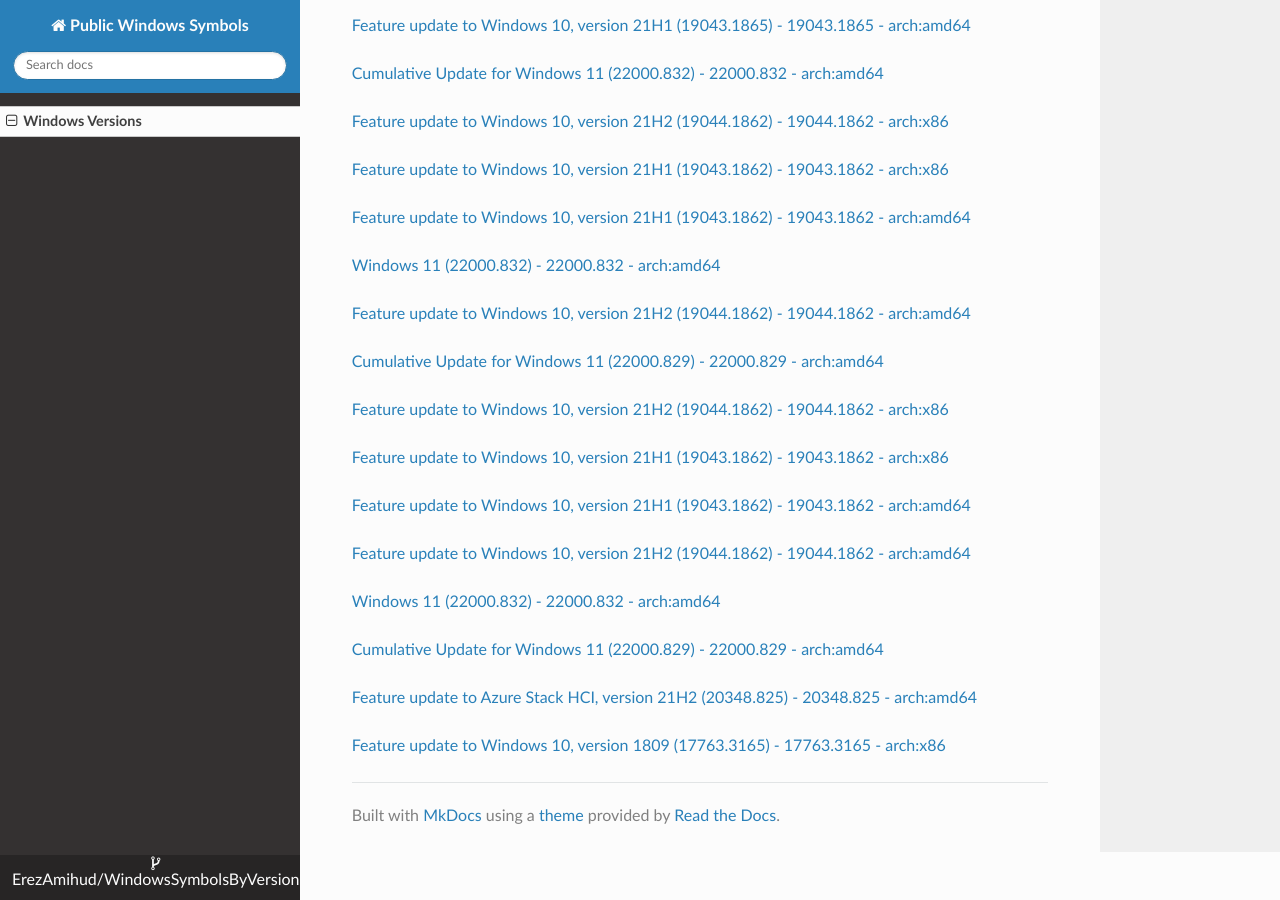
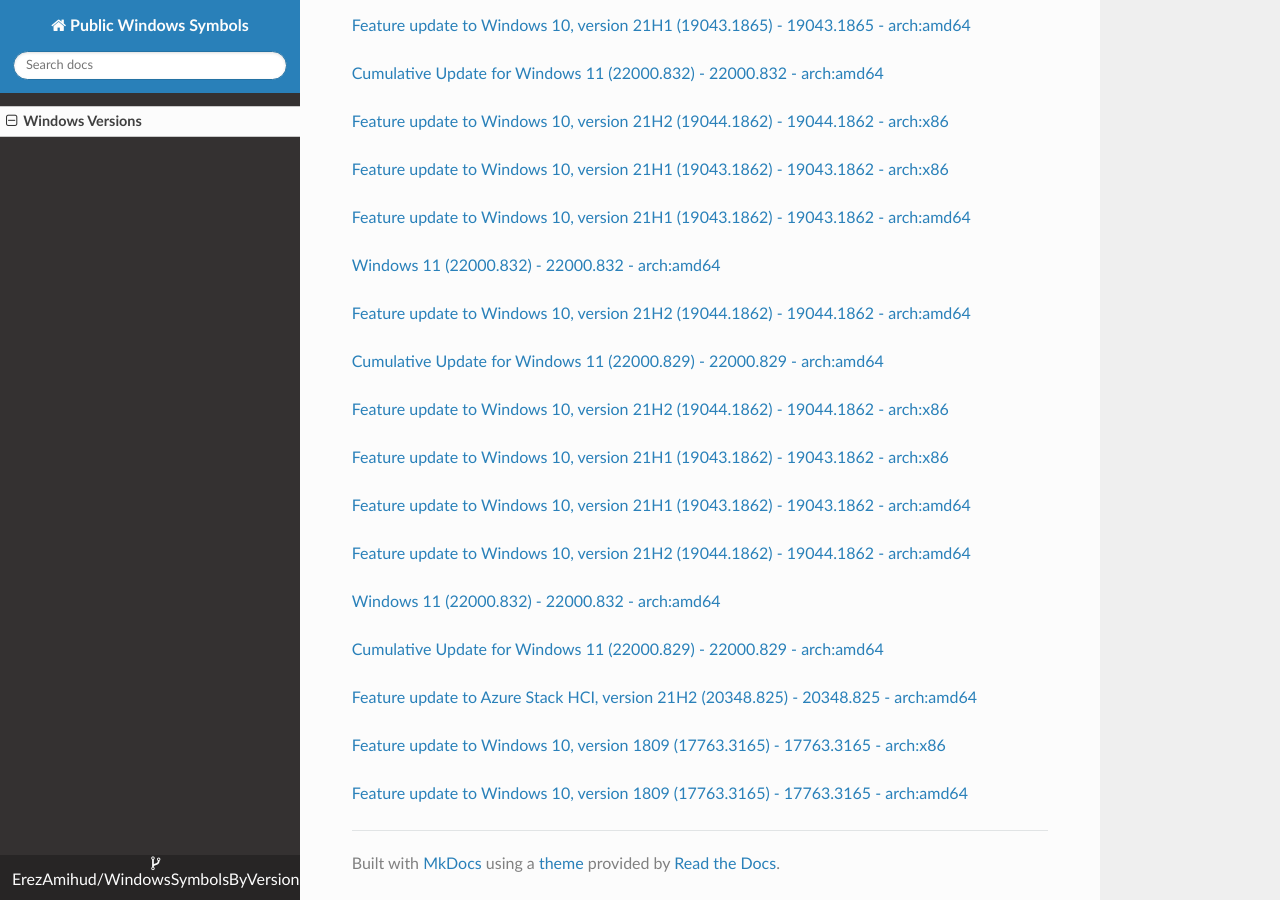
Before and after one commit to ErezAmihud/WindowsSymbolsByVersion, an MkDocs documentation site: the page built from docs/index.md, in a window 1280 px wide and 900 px high, scrolled down 58085 px. Built offline with MkDocs 1.6.1, drawn with Linux system fonts in a browser that asks for light colours; nearby versions of some CDN libraries.

Commit message:
Automated commit, add manifest for 4d950336-a662-4482-b26f-70780a7b5eee

```diff
--- a/docs/index.md
+++ b/docs/index.md
@@ -3448,3 +3448,6 @@
 
 
 [Feature update to Windows 10, version 1809 (17763.3165) - 17763.3165 - arch:x86](https://github.com/ErezAmihud/WindowsSymbolsByVersion/blob/main/manifests/231c80d2-3e2e-4e81-8364-943a3a1befdf.manifest)
+
+
+[Feature update to Windows 10, version 1809 (17763.3165) - 17763.3165 - arch:amd64](https://github.com/ErezAmihud/WindowsSymbolsByVersion/blob/main/manifests/4d950336-a662-4482-b26f-70780a7b5eee.manifest)
```
Also changed, not shown: process_builds.json (+1 -1 lines), 1 other file.
